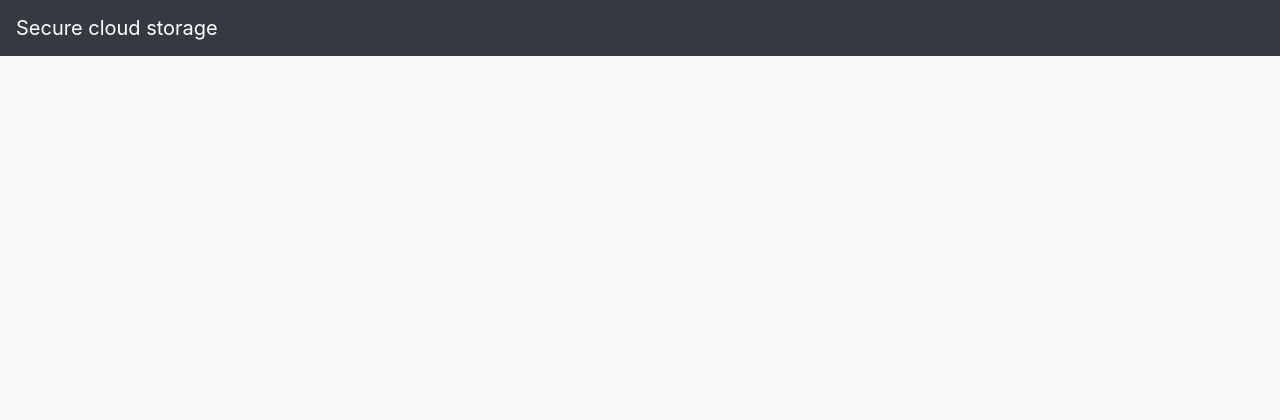
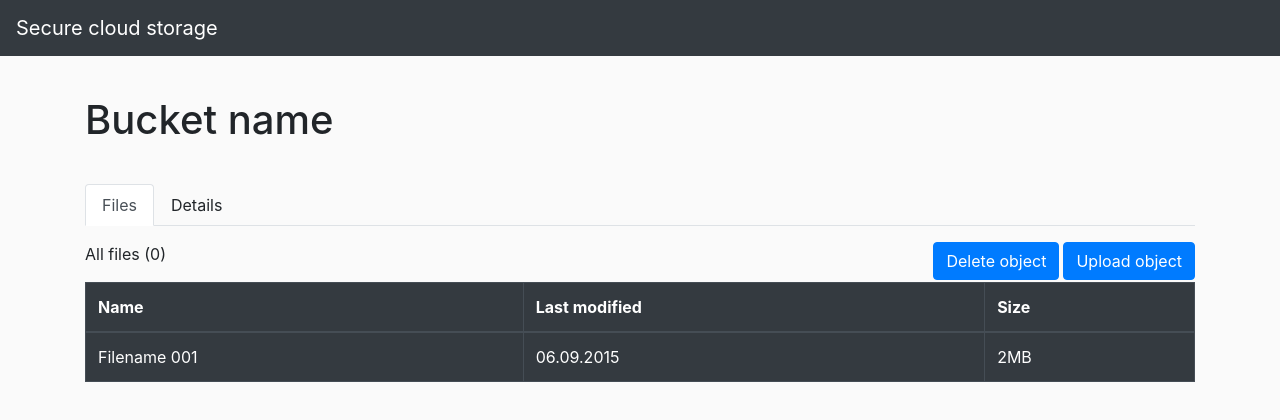
Before and after one commit to Yunksi/3fs-challenge, a React app: page /bucket/1 in a window 1280 px wide. Shown: the top 420 px of the page. Built offline with nearby package versions, Linux system fonts and the light colour scheme; no server answers; the HTML template or start-up script is replaced by a standard one.

Commit message:
Added id to route param, added withRouter decorator

```diff
--- a/src/components/Bucket.jsx
+++ b/src/components/Bucket.jsx
@@ -2,7 +2,12 @@ import React, { Component } from 'react';
 import { Nav, NavItem, NavLink, TabContent, TabPane } from 'reactstrap';
 import BucketDetails from './BucketDetails';
 import BucketFiles from './BucketFiles';
+import { inject, observer } from 'mobx-react';
+import { withRouter } from 'react-router';
 
+@withRouter
+@inject('bucketStore')
+@observer
 export class Bucket extends Component {
   constructor(props) {
     super(props);
@@ -12,6 +17,10 @@ export class Bucket extends Component {
       files: []
     };
   }
+
+  componentDidMount = () => {
+    console.log(this.props.match.params.id);
+  };
 
   toggle(tab) {
     if (this.state.activeTab !== tab) {
--- a/src/components/BucketList.jsx
+++ b/src/components/BucketList.jsx
@@ -26,7 +26,7 @@ class BucketList extends Component {
       return (
         <tr key={bucket.id}>
           <td>
-            <Link to="/view">{bucket.name}</Link>
+            <Link to={{ pathname: `/bucket/${bucket.id}` }}>{bucket.name}</Link>
           </td>
           <td>{bucket.location.name}</td>
         </tr>
--- a/src/components/MainContent.jsx
+++ b/src/components/MainContent.jsx
@@ -7,7 +7,7 @@ const MainContent = () => {
   return (
     <Switch>
       <Route path="/" exact component={BucketList} />
-      <Route path="/view" component={Bucket} />
+      <Route path="/bucket/:id" component={Bucket} />
     </Switch>
   );
 };
```
